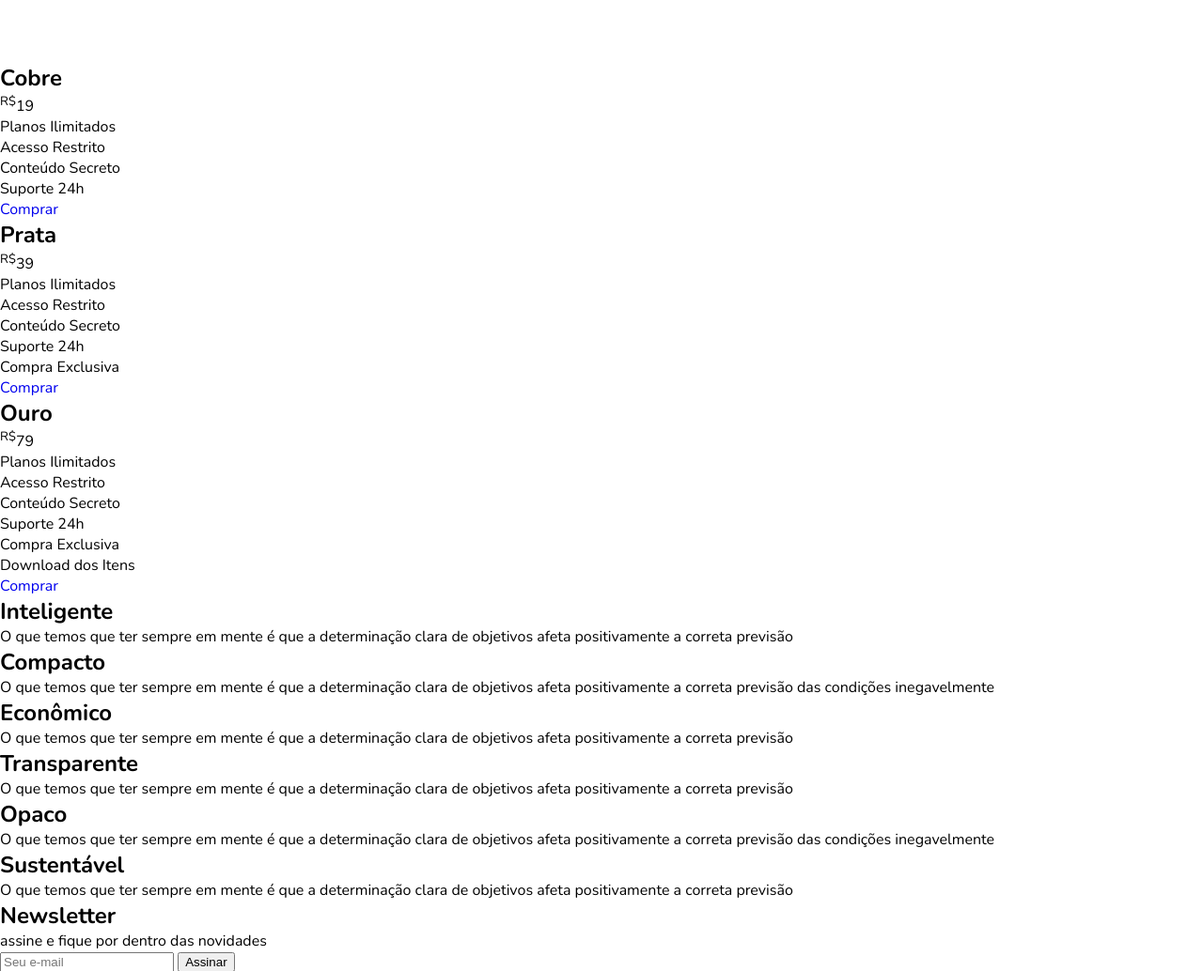
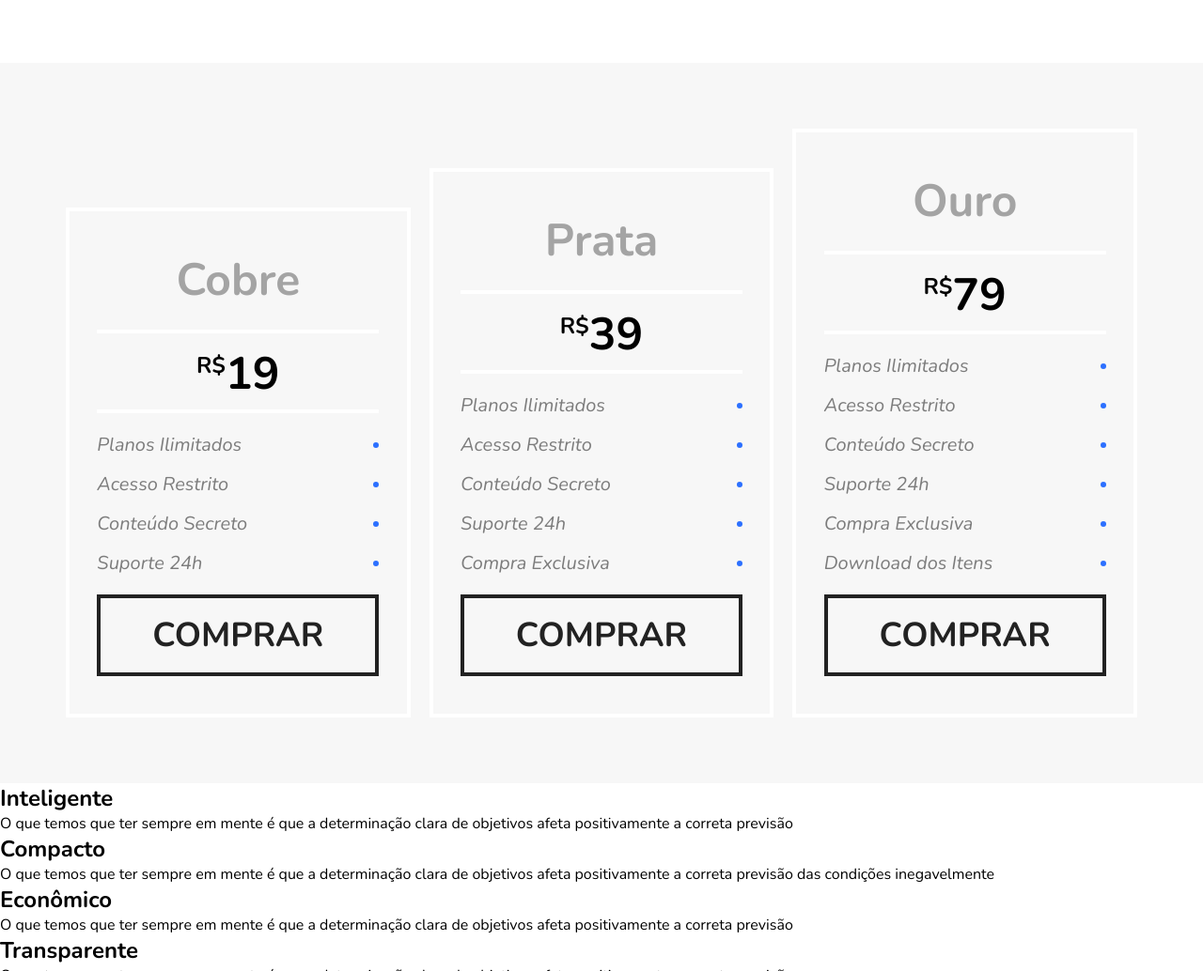
Before and after one commit to antoniodiasfilho/projeto-flexblog, a plain HTML site: page index.html in a window 1280 px wide. Shown: the part 1754-2788 px from the top of the page at 94% size. Drawn offline with nearby package versions, Linux system fonts and the light colour scheme.

Commit message:
feito a parte de preço

```diff
--- a/estilos/style.css
+++ b/estilos/style.css
@@ -177,3 +177,93 @@ img{
 .blue{
     border-top: 8px solid #66d9eb;
 }
+
+/* Preço */
+
+.preco{
+    background-color: #f7f7f7;
+    padding: 60px;
+    display: flex;
+    flex-wrap: wrap;
+    align-items: flex-end;
+}
+
+.preco-item{
+    flex: 1 1 260px;
+    border: 4px solid white;
+    padding: 20px;
+    margin: 10px;
+}
+
+.preco-item h2{
+    font-size: 3em;
+    color: #a4a4a4;
+    text-align: center;
+    margin-top: 20px;
+}
+
+.preco-item span{
+    max-width: 300px;
+    margin: 20px auto;
+    padding: 10px 0 5px 0;
+    font-size: 3em;
+    display: block;
+    text-align: center;
+    font-weight: bold;
+    border-top: 4px solid white;
+    border-bottom: 4px  solid  white;
+}
+
+.preco-item sup{
+    font-size: 1.5rem;
+}
+
+.preco-item ul{
+    max-width: 300px;
+    margin: 20px auto;
+    color: #7c7c7c;
+    font-style: italic;
+    font-size: 1.25em;
+}
+
+.preco-item li{
+    display: flex;
+    justify-content: space-between;
+    align-items: center;
+    margin-bottom: 15px;
+}
+
+.preco-item li::after{
+    content: '';
+    display: block;
+    width: 6px;
+    height: 6px;
+    background-color: #2c70ff;
+    border-radius: 50%;
+}
+
+.preco-item a{
+    max-width: 300px;
+    margin: 20px auto;
+    display: block;
+    padding: 15px 0px;
+    font-size: 2.25em;
+    font-weight: bold;
+    text-transform: uppercase;
+    border: 4px solid;
+    color: #222222;
+    text-align: center;
+}
+
+@media (max-width: 800px) {
+    .preco{
+        padding-left: 10px;
+        padding-right: 10px;
+    }
+    .preco .preco-item:nth-child(3){
+        order: -2;
+    }
+    .preco .preco-item:nth-child(2){
+        order: -1;
+    }
+}
```
